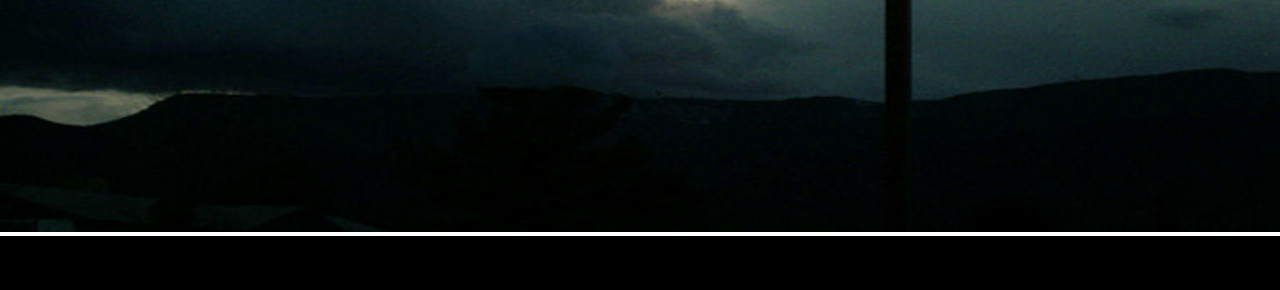
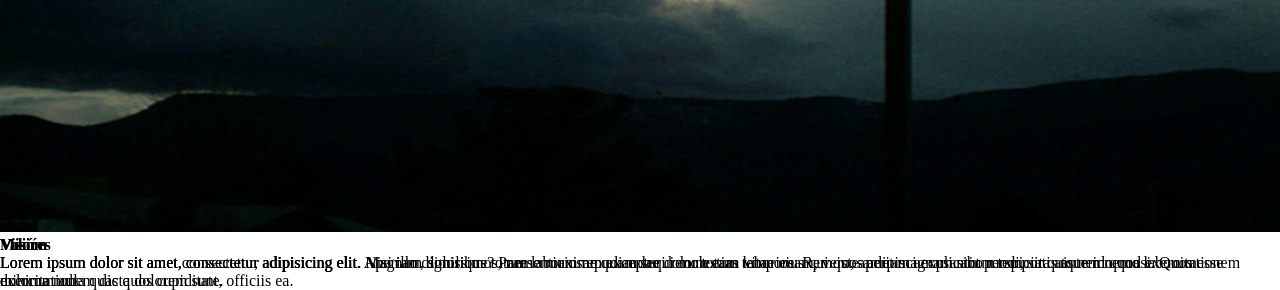
Before and after one commit to rickyMelida/panambireta, a PHP site: page / in a window 1280 px wide. Shown: the part 3360-3650 px from the top of the page. Before the commit the page ends 3596 px from the top, so only its background shows below. Run offline with PHP 8.4, Linux system fonts and the light colour scheme; some web fonts are replaced.

Commit message:
Se intenta añadir mision-vision y valores. Obs:falta añadir estilo

```diff
--- a/css/estilo.css
+++ b/css/estilo.css
@@ -75,6 +75,10 @@ header h2 {
 
 }
 
+.textos {
+	position: absolute;
+}
+
 /*Si el tamaño es de 1024px para arriba*/
 @media(min-width: 1024px) {
 
--- a/index.html
+++ b/index.html
@@ -20,6 +20,7 @@
                 <a href="#">Inicio</a>
                 <a href="#">Nosotros</a>
                 <a href="#">Blog</a>
+                <a href="">Radio</a>
                 <a href="#">Contáctos</a>
                 <a href="#">Login</a>
             </ul>
@@ -46,6 +47,20 @@
         <div id="btn-prev">&#60;</div>
         <div id="btn-next">&#62;</div>
 
+        <section>
+            <p id="texto_1" class="textos">
+                <strong>Misión</strong><br>
+                Lorem ipsum dolor sit amet, consectetur adipisicing elit. Nisi illo dignissimos, nemo maxime quam sequi molestias laboriosam, vero, aperiam accusantium tempora atque id quod exercitationem minima nulla quas quos cupiditate.
+            </p>
+            <p id="texto_2" class="textos">
+                <strong>Visión</strong><br>
+                Lorem ipsum dolor sit amet, consectetur adipisicing elit. Magnam doloribus totam laboriosam excepturi rerum eum vitae eius qui quos adipisci explicabo modi, sit quis nemo quasi. Quos esse dolorum aut.
+            </p>
+            <p id="texto_3" class="textos">
+                <strong>Valores</strong><br>
+                Lorem ipsum dolor sit amet consectetur, adipisicing elit. Aperiam, similique? Praesentium repudiandae dolor totam tempore. Rem iste amet magnam sint perspiciatis autem nemo laborum exercitationem dicta dolorem sunt, officiis ea.
+            </p>
+        </section>
     </main>
     <script src="js/design.js"></script>
 </body>
--- a/js/design.js
+++ b/js/design.js
@@ -1,21 +1,8 @@
-var siguiente = $('#btn-next');
-var anterior = $('#btn-prev');
-
-siguiente.click(function() {
-	$("section#uno").removeClass('portada_vista');
-	$(".portada_1").addClass('portada_vista');
-	$("section#uno").addClass('portada_1');
-	$("section#dos").removeClass("portada_1");
-
-
-
-});
-
-anterior.click(function() {
-	$('.portada_vista').fadeIn(1000, function() {
-		$("section#dos").removeClass('portada_vista');
-		$(".portada_1").addClass('portada_vista');
-		$("section#dos").addClass('portada_1');
-		$("section#uno").removeClass("portada_1");
-	});
-});
+window.onload = function() {
+	ale
+	var valor_top = 100;
+	for (var i = 1; i <= 3; i++) {
+		$("#texto_"+i).css('top', valor_top + 'vh');
+		valor_top = valor_top + 100;
+	}
+}
```
